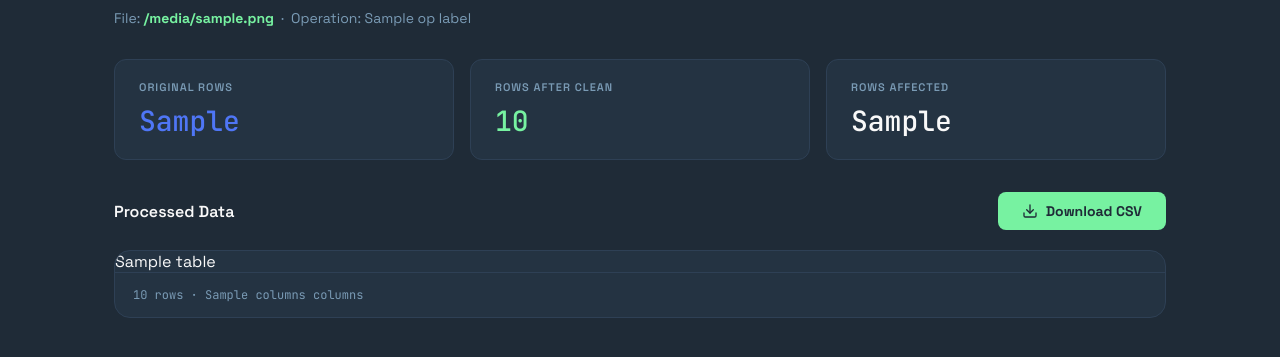
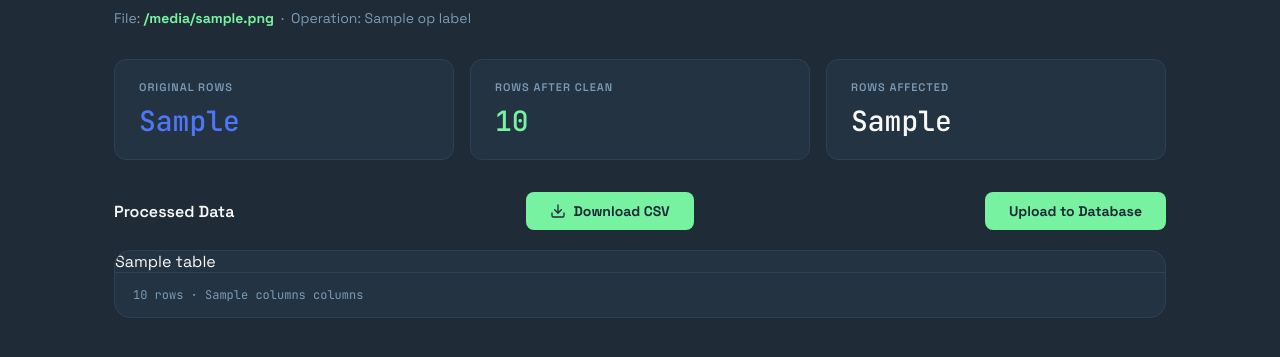
Before and after one commit to helen1806/Shipment_quality_pipeline, a Flask app: template templates/result.html in a window 1280 px wide. Shown: the part 142-499 px from the top of the page. Run offline with Flask 3, Linux system fonts and the light colour scheme; the template is opened without the code that fills it: most values are stand-ins (such as "Sample title", 1, 10 or a date in 2020).

Commit message:
added button for supabase upload

```diff
--- a/templates/result.html
+++ b/templates/result.html
@@ -247,7 +247,11 @@
       </svg>
       Download CSV
     </a>
+    <a href="/upload-to-db/{{ filename }}" class="btn-download">Upload to Database</a>
   </div>
+
+
+
 
   <!-- TABLE -->
   <div class="table-wrap">
```
